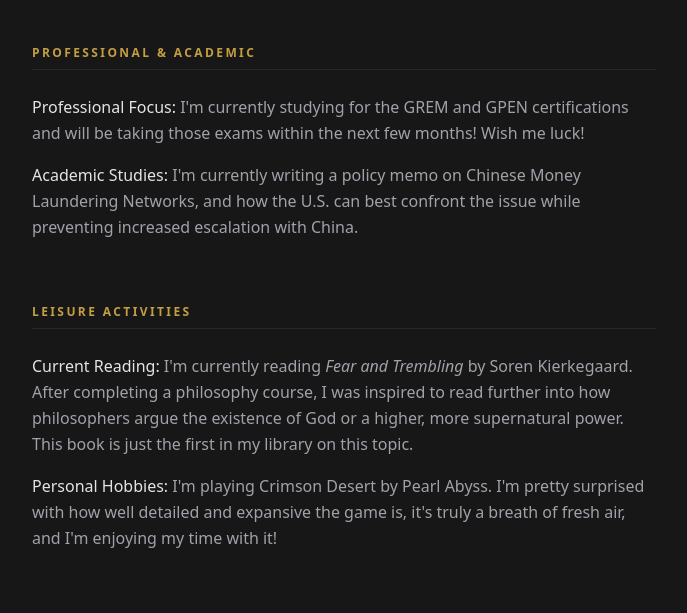
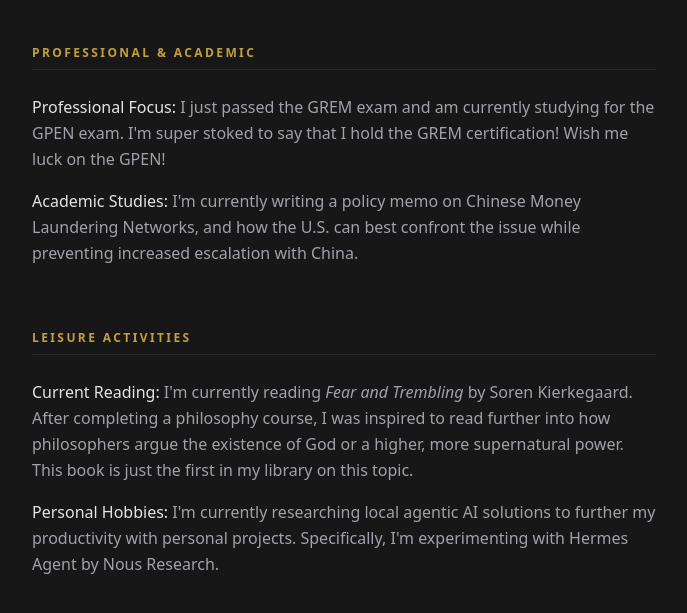
Before and after one commit to tomisnhamilton/personal-site, an Astro site: page /now in a window 1280 px wide. Shown: the part 219-832 px from the top of the page, without its empty margins (296-983 px from the left). Built offline with nearby package versions, Linux system fonts and the light colour scheme; Astro itself is replaced by a stand-in of ours.

Commit message:
[*] now page

```diff
--- a/src/pages/now.astro
+++ b/src/pages/now.astro
@@ -26,10 +26,10 @@ const lastUpdated = "March 2026";
                 </h2>
                 <ul class="space-y-4 text-zinc-400 leading-relaxed">
                     <li>
-                        <span class="text-zinc-200">Professional Focus:</span> I'm
-                        currently studying for the GREM and GPEN certifications and
-                        will be taking those exams within the next few months! Wish
-                        me luck!
+                        <span class="text-zinc-200">Professional Focus:</span> I just
+                        passed the GREM exam and am currently studying for the GPEN
+                        exam. I'm super stoked to say that I hold the GREM certification!
+                        Wish me luck on the GPEN!
                     </li>
                     <li>
                         <span class="text-zinc-200">Academic Studies:</span> I'm currently
@@ -57,10 +57,10 @@ const lastUpdated = "March 2026";
                         in my library on this topic.
                     </li>
                     <li>
-                        <span class="text-zinc-200">Personal Hobbies:</span> I'm playing
-                        Crimson Desert by Pearl Abyss. I'm pretty surprised with how
-                        well detailed and expansive the game is, it's truly a breath
-                        of fresh air, and I'm enjoying my time with it!
+                        <span class="text-zinc-200">Personal Hobbies:</span> I'm currently
+                        researching local agentic AI solutions to further my productivity
+                        with personal projects. Specifically, I'm experimenting with
+                        Hermes Agent by Nous Research.
                     </li>
                 </ul>
             </section>
```
